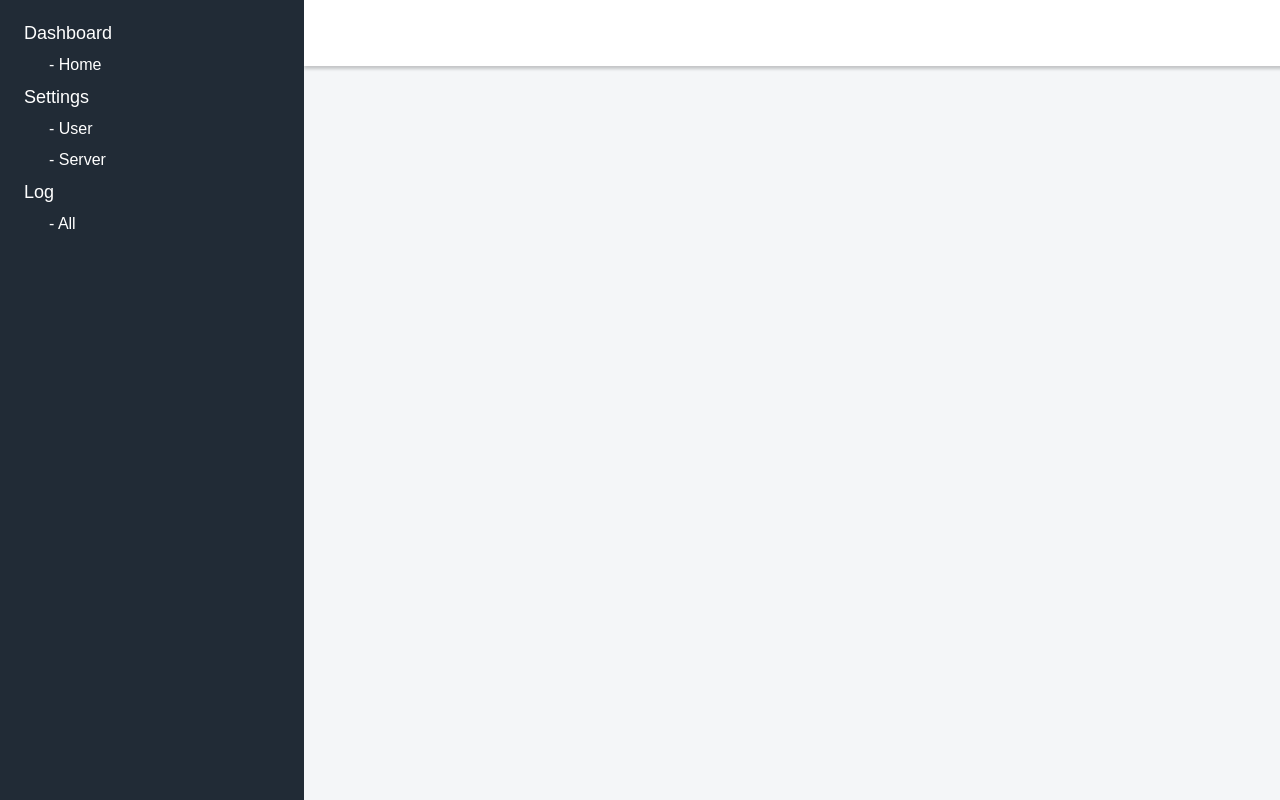
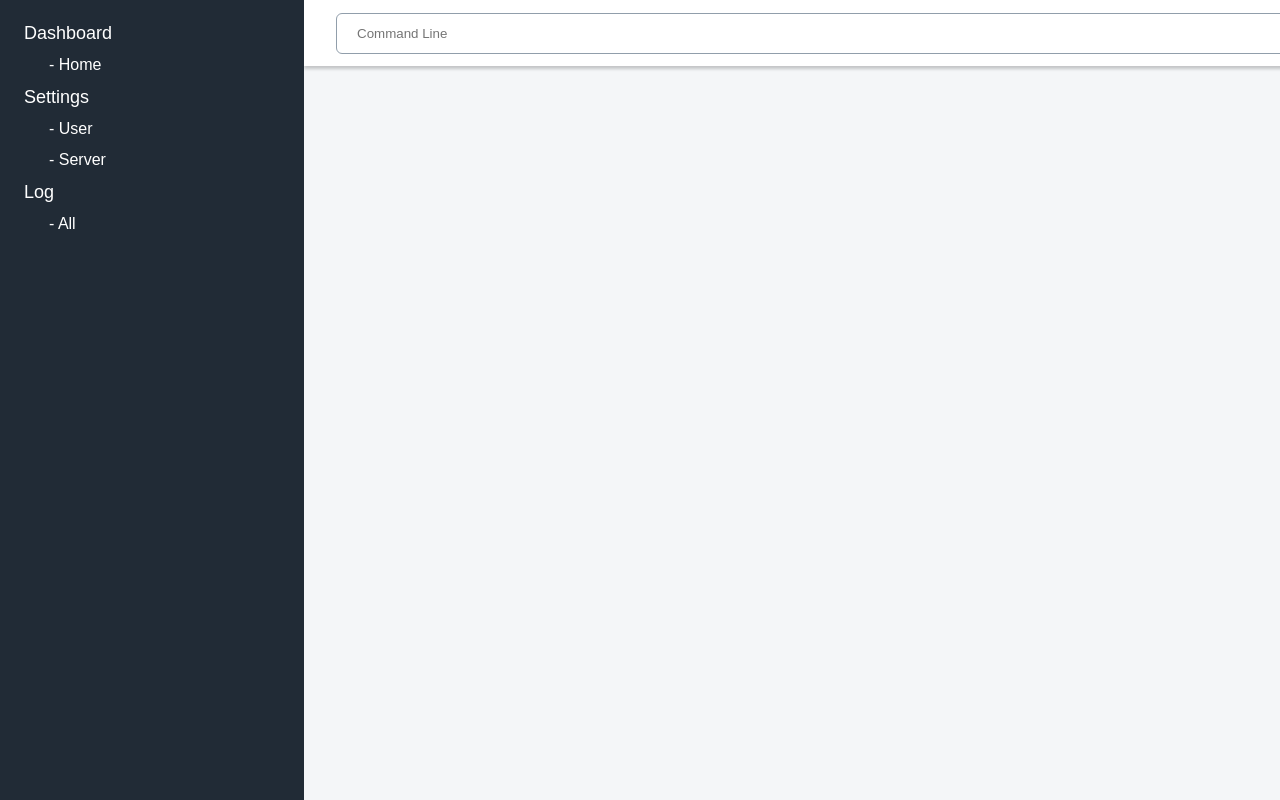
Before and after one commit to aoldacraft/racoon-client, a React (Create React App) app: page / in a window 1280 px wide. Shown: the top 800 px of the page. Built offline with nearby package versions, Linux system fonts and the light colour scheme.

Commit message:
[feat] Create command line on navbar

```diff
--- a/src/components/bar/NavBar.tsx
+++ b/src/components/bar/NavBar.tsx
@@ -1,8 +1,20 @@
-import React from "react";
+import React, { useState } from "react";
 import styled from "styled-components";
 
 const NavBar = () => {
-  return <NavBarContainer></NavBarContainer>;
+  const [command, setCommand] = useState("");
+  return (
+    <NavBarContainer>
+      <CommandLine
+        type="text"
+        placeholder="Command Line"
+        value={command}
+        onChange={(e: React.ChangeEvent<HTMLInputElement>) =>
+          setCommand(e.target.value)
+        }
+      />
+    </NavBarContainer>
+  );
 };
 
 export default NavBar;
@@ -10,12 +22,24 @@ export default NavBar;
 const NavBarContainer = styled.header`
   width: 100%;
   height: 66px;
+  display: flex;
+  justify-content: space-between;
+  align-items: center;
   position: fixed;
   top: 0;
   left: 304;
   background-color: white;
+  padding: 12px 32px;
   /* top: 0;
   position: fixed;
   left: 256px; */
   box-shadow: 0 3px 3px rgba(0, 0, 0, 0.2);
 `;
+
+const CommandLine = styled.input`
+  width: 1000px;
+  padding: 12px 20px;
+  border: 1px solid #919eab;
+  border-radius: 6px;
+  color: #919eab;
+`;
```
